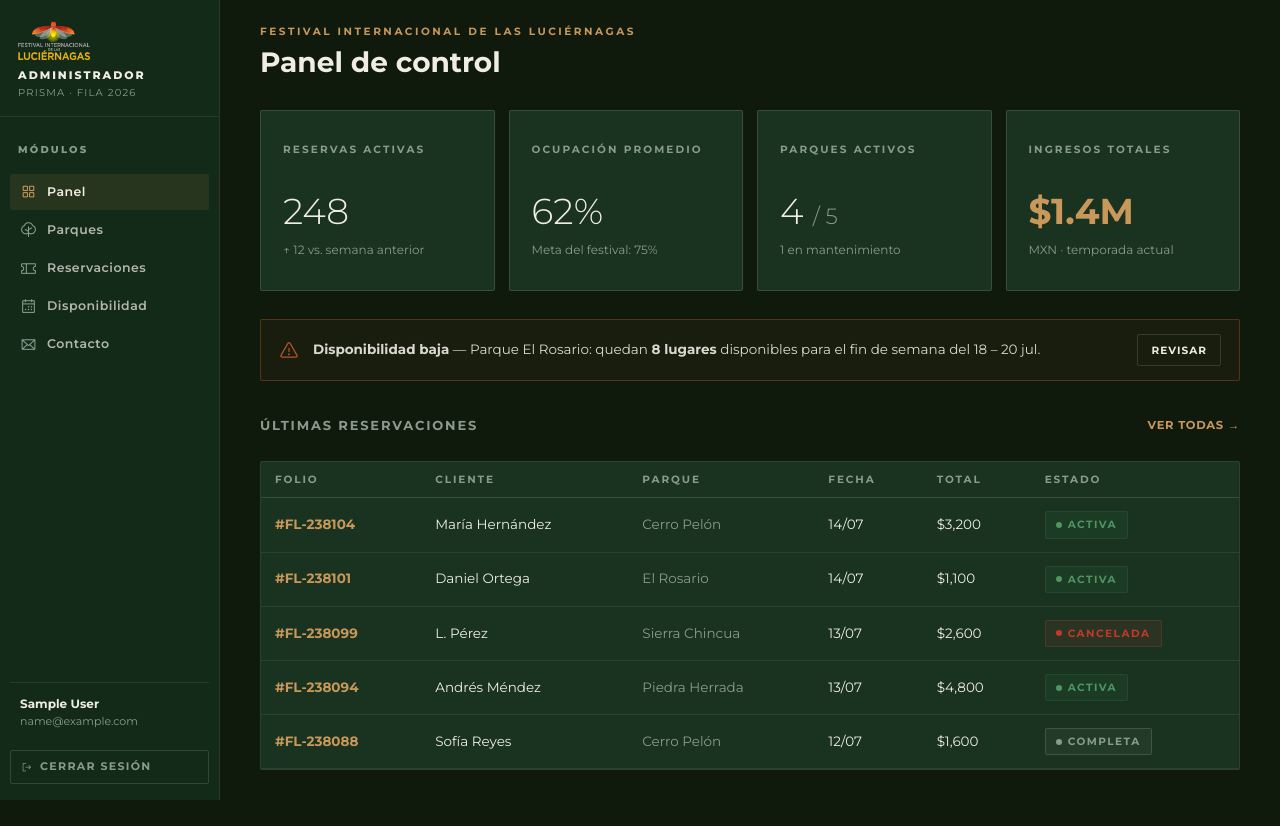
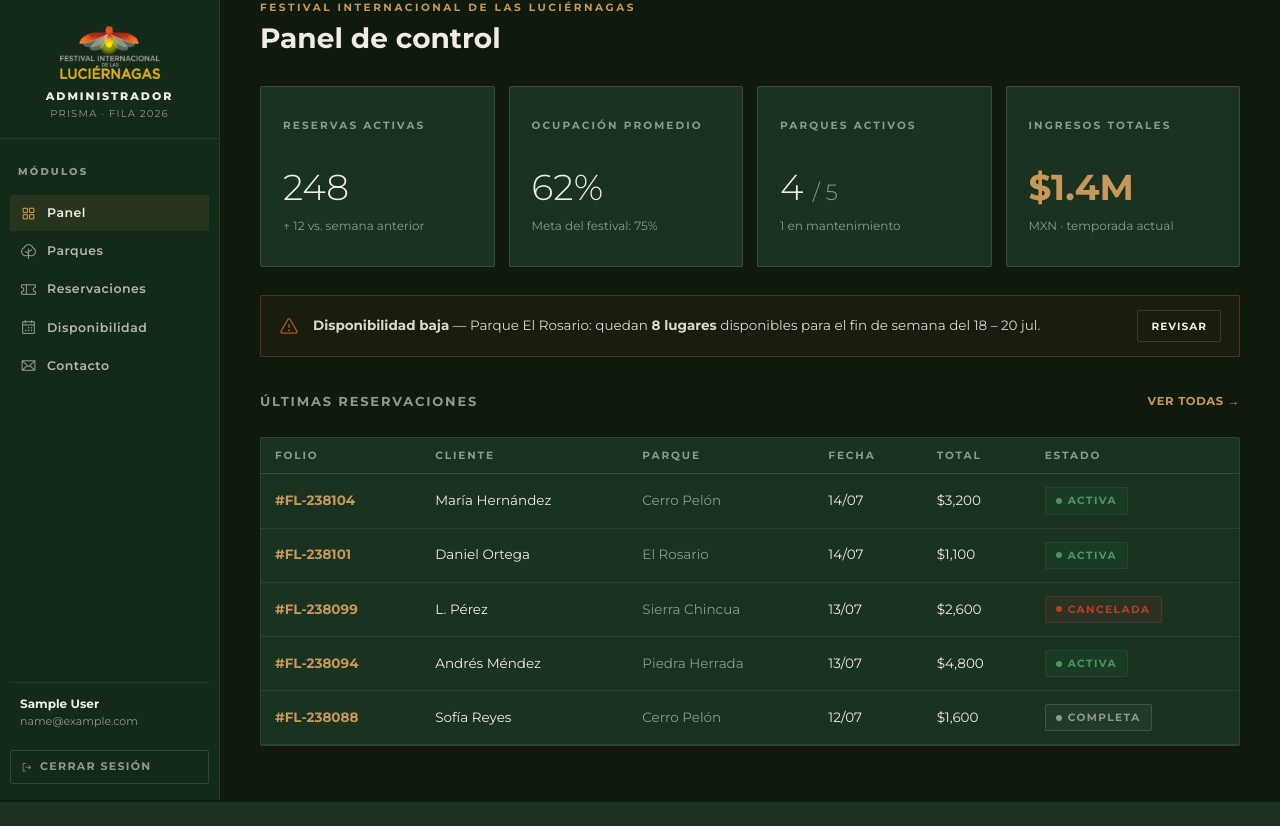
Before and after one commit to YamilSalazar/Prisma, a Django app: page /fila-admin/ in a window 1280 px wide. After the commit the page ends 802 px from the top, so only its background shows below. Run offline with Django 5.2, Linux system fonts and the light colour scheme; the visitor is signed in with stand-in values (Sample User, id 1).

```diff
--- a/apps/core/static/core/css/admin.css
+++ b/apps/core/static/core/css/admin.css
@@ -60,11 +60,12 @@
     .sidebar__brand {
       display: flex;
       flex-direction: column;
-      align-items: flex-start;
-      gap: 8px;
-      padding: 20px 18px 16px;
+      align-items: center;
+      gap: 10px;
+      padding: 24px 18px 16px;
       border-bottom: 1px solid var(--line);
       margin-bottom: 16px;
+      text-align: center;
     }
 
     .sidebar__brand-icon {
@@ -80,6 +81,7 @@
     .sidebar__brand-text {
       display: grid;
       gap: 2px;
+      text-align: center;
     }
 
     .sidebar__brand-text strong {
@@ -181,11 +183,11 @@
       transition: color .1s, border-color .1s;
     }
 
-    .sidebar__logout:hover { color: var(--red); border-color: var(--red); }
+    .sidebar__logout:hover { color: var(--amber); border-color: var(--amber); }
 
     /* ── Admin main content ──────────────────────────────────── */
     .admin-main {
-      padding: 24px 40px 56px;
+      padding: 0 40px 56px;
       min-width: 0;
     }
 
@@ -1146,6 +1148,8 @@
     .reservations-count-row strong { color: var(--cream); font-size: 14px; }
 
     .sidebar__brand-logo {
-      width: 72px;
+      width: 100px;
       height: auto;
+      display: block;
+      margin: 0 auto;
     }
```
Also changed, not shown: other parts of apps/core/static/core/css/admin.css (+13 -13 lines).
